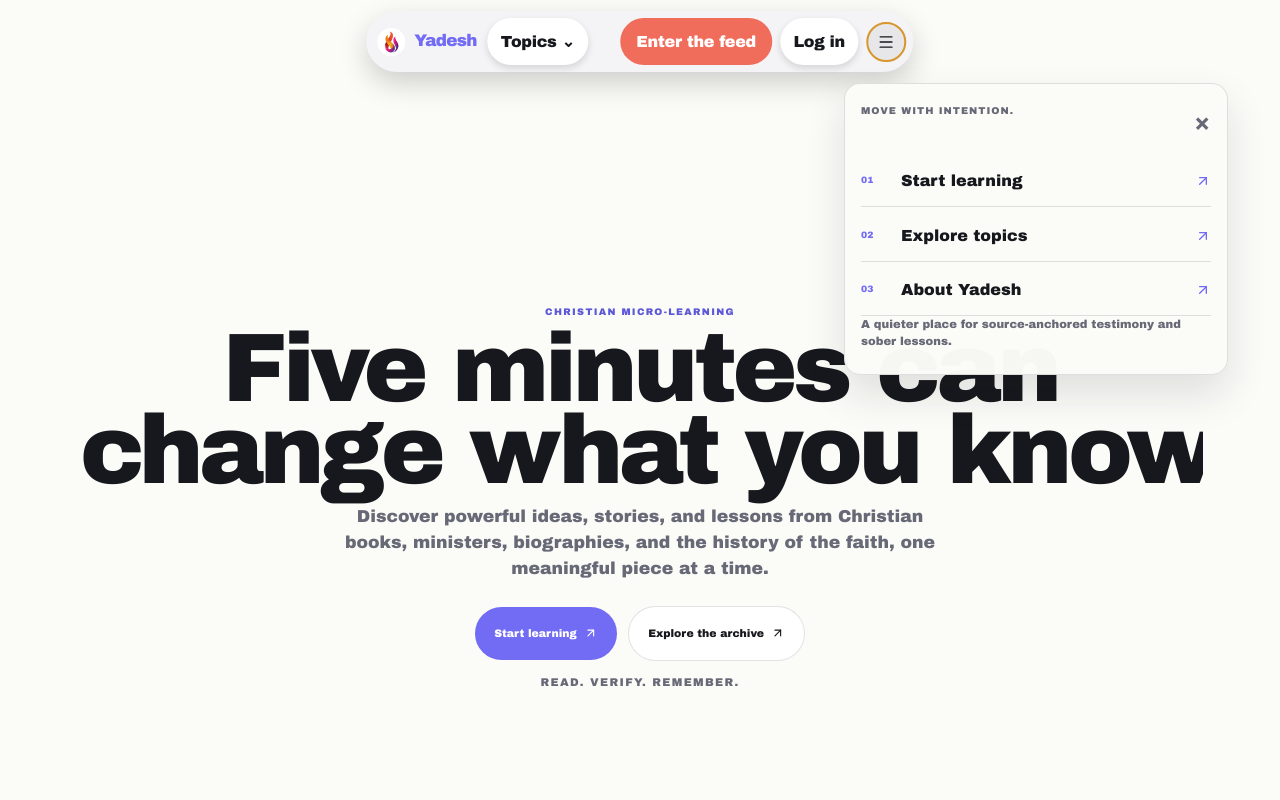
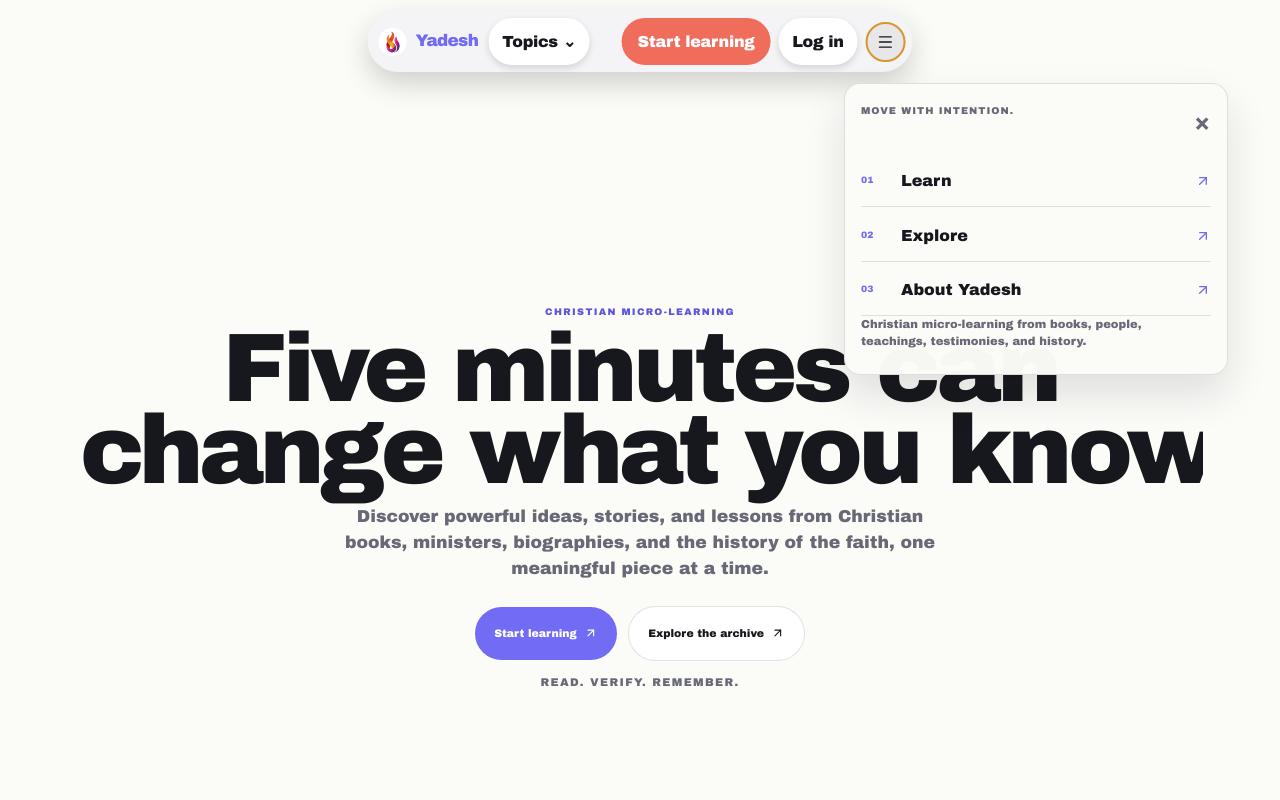
Before and after one commit to gigscode/Yadesh, a Next.js app: page / in a window 1280 px wide. Both pictures are taken after a click on the button 886 px from the left and 41 px from the top of the page. Shown: the top 800 px of the page. Built offline with nearby package versions, Linux system fonts and the light colour scheme.

Commit message:
feat: update navigation links and menu content\n\nRerouted Topics to Explore, added Start learning CTA, updated menu note for micro-learning focus

```diff
--- a/components/shared-nav.tsx
+++ b/components/shared-nav.tsx
@@ -11,18 +11,18 @@ export function SharedNav() {
     <>
       <header className="app-header">
         <nav className="desktop-nav" aria-label="Primary navigation">
-          <span className="nav-group nav-group-left"><Link className="nav-brand brand-lockup" href="/" aria-label="Yadesh home"><span className="brand-mark" aria-hidden="true"><img src="/yadesh2.jpg" alt="" /></span><span className="brand-wordmark">Yadesh</span></Link><Link href="/archive" className="nav-topics">Topics <span aria-hidden="true">⌄</span></Link></span>
-          <span className="nav-group nav-group-right"><Link href="/" className="nav-cta">Enter the feed</Link><Link href="/login" className="nav-login">Log in</Link><button className="nav-menu" type="button" aria-label={menuOpen ? 'Close menu' : 'Open menu'} aria-expanded={menuOpen} onClick={() => setMenuOpen((open) => !open)}><Menu aria-hidden="true" /></button></span>
+          <span className="nav-group nav-group-left"><Link className="nav-brand brand-lockup" href="/" aria-label="Yadesh home"><span className="brand-mark" aria-hidden="true"><img src="/yadesh2.jpg" alt="" /></span><span className="brand-wordmark">Yadesh</span></Link><Link href="/explore" className="nav-topics">Topics <span aria-hidden="true">⌄</span></Link></span>
+          <span className="nav-group nav-group-right"><Link href="/learn" className="nav-cta">Start learning</Link><Link href="/login" className="nav-login">Log in</Link><button className="nav-menu" type="button" aria-label={menuOpen ? 'Close menu' : 'Open menu'} aria-expanded={menuOpen} onClick={() => setMenuOpen((open) => !open)}><Menu aria-hidden="true" /></button></span>
         </nav>
       </header>
       {menuOpen && <div className="menu-panel" role="dialog" aria-label="Yadesh navigation">
         <div className="menu-panel-head"><span>Move with intention.</span><button type="button" onClick={() => setMenuOpen(false)} aria-label="Close menu">×</button></div>
         <nav className="menu-links" aria-label="Menu links">
-          <Link href="/learn" onClick={() => setMenuOpen(false)}><span>01</span>Start learning <ArrowUpRight aria-hidden="true" /></Link>
-          <Link href="/explore" onClick={() => setMenuOpen(false)}><span>02</span>Explore topics <ArrowUpRight aria-hidden="true" /></Link>
+          <Link href="/learn" onClick={() => setMenuOpen(false)}><span>01</span>Learn <ArrowUpRight aria-hidden="true" /></Link>
+          <Link href="/explore" onClick={() => setMenuOpen(false)}><span>02</span>Explore <ArrowUpRight aria-hidden="true" /></Link>
           <Link href="/about" onClick={() => setMenuOpen(false)}><span>03</span>About Yadesh <ArrowUpRight aria-hidden="true" /></Link>
         </nav>
-        <p className="menu-note">A quieter place for source-anchored testimony and sober lessons.</p>
+        <p className="menu-note">Christian micro-learning from books, people, teachings, testimonies, and history.</p>
       </div>}
     </>
   )
```
